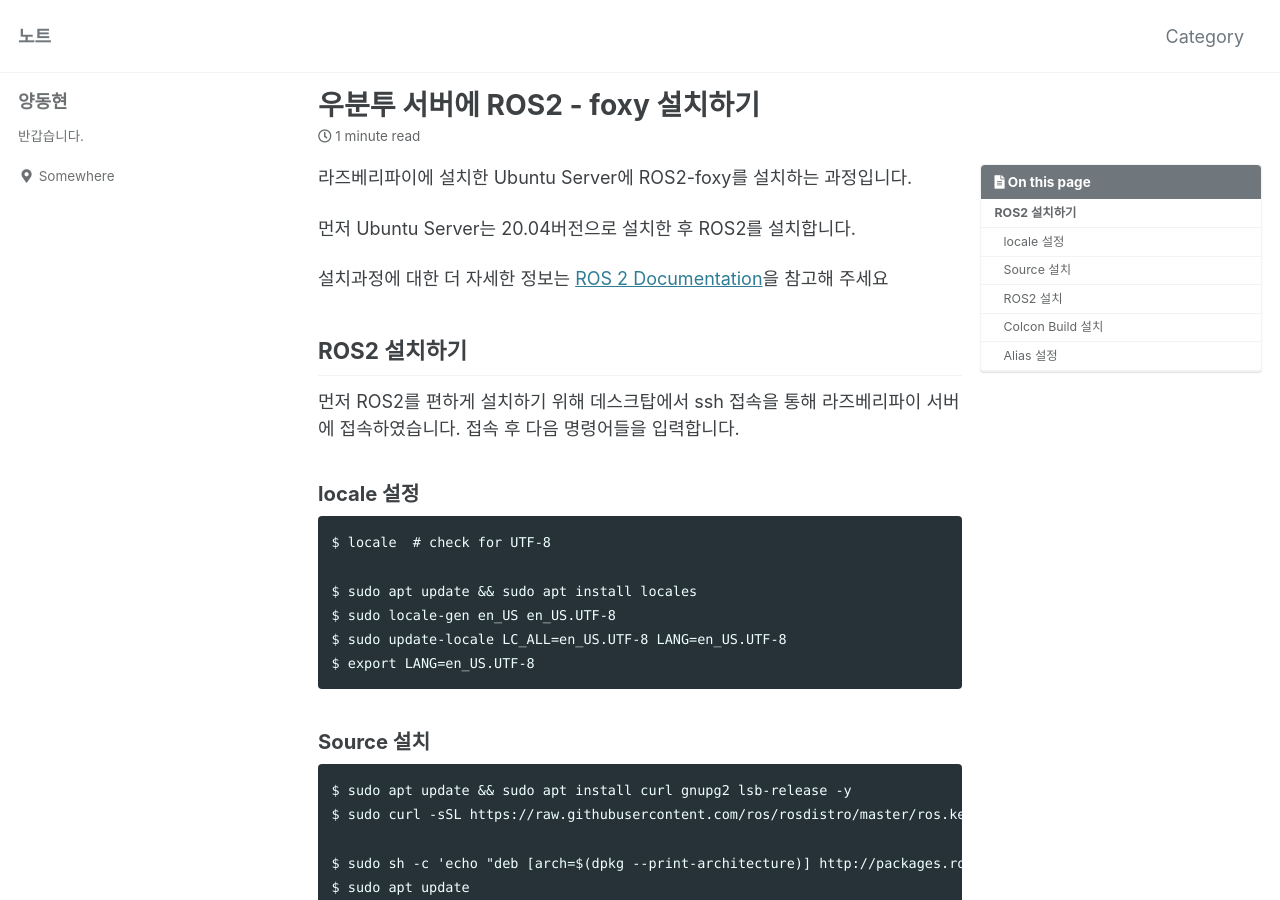
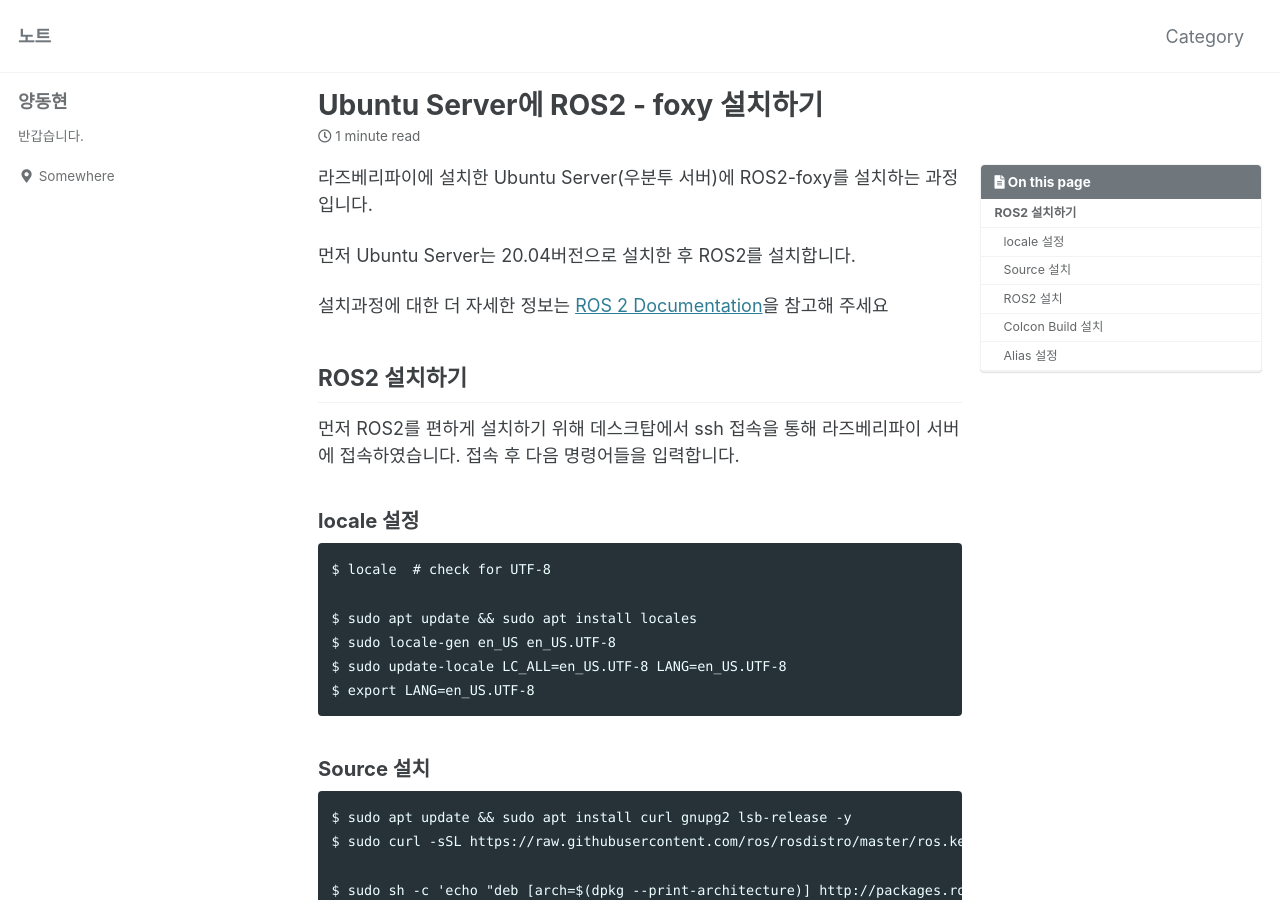
Before and after one commit to YDongHyun/YDongHyun.github.io, a Jekyll site: the page built from _posts/리눅스/2023-01-07-Ubuntu Server에 ROS2 - foxy 설치하기i.md, in a window 1280 px wide and 900 px high. Built offline with Jekyll 4.4.1, drawn with Linux system fonts in a browser that asks for light colours; cached includes are drawn as plain includes; some of the changed lines change nothing that is shown; some of the changed text lies outside the part shown.

Commit message:
Update and rename 2023-01-07-우분투 서버에 ROS2 - foxy 설치하기i.md to 2023-01-07-Ubuntu Server에 ROS2 - foxy 설치하기i.md

```diff
--- a/_posts/리눅스/2023-01-07-우분투 서버에 ROS2 - foxy 설치하기i.md
+++ b/_posts/리눅스/2023-01-07-Ubuntu Server에 ROS2 - foxy 설치하기i.md
@@ -1,11 +1,11 @@
 ---
-title:  "우분투 서버에 ROS2 - foxy 설치하기"
+title:  "Ubuntu Server에 ROS2 - foxy 설치하기"
 excerpt: ""
 
 categories:
   - Blog
 tags:
-  - [Blog, 라즈베리파이, ssh]
+  - [우분투, ROS2,Ros foxy, 라즈베리파이]
 
 toc: true
 toc_sticky: true
@@ -15,7 +15,7 @@ last_modified_at: 2023-01-06
 
 ---
 
-라즈베리파이에 설치한 Ubuntu Server에 ROS2-foxy를 설치하는 과정입니다.
+라즈베리파이에 설치한 Ubuntu Server(우분투 서버)에 ROS2-foxy를 설치하는 과정입니다.
 
 먼저 Ubuntu Server는 20.04버전으로 설치한 후 ROS2를 설치합니다.
 
```
